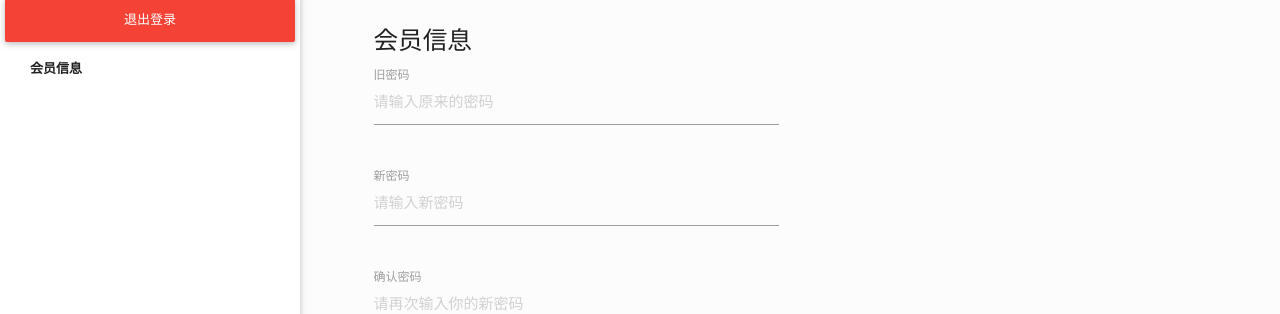
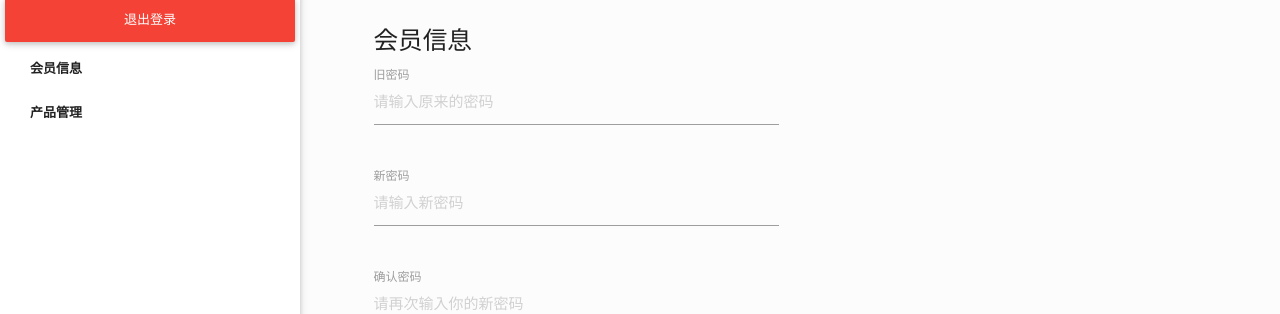
Before and after one commit to duguxingye/MS, a Java web app: template web/WEB-INF/views/cp.jsp in a window 1280 px wide. Shown: the part 122-436 px from the top of the page. Run offline with Tomcat 11, a stand-in JSP engine, Linux system fonts and the light colour scheme; the template is opened without the code that fills it, so the values that code supplies are empty; some libraries are stand-ins or nearby versions.

```diff
--- a/web/WEB-INF/views/header.jsp
+++ b/web/WEB-INF/views/header.jsp
@@ -20,13 +20,13 @@
                     <a href="#"><span class="white-text type-info">欢迎，你的身份是管理员</span></a>
                 </sec:authorize>
                 <sec:authorize access="hasRole('AREA')">
-                    <a href="#"><span class="white-text type-info">欢迎，你的身份是总监</span></a>
+                    <a href="#"><span class="white-text type-info">欢迎，你的身份是行销总监</span></a>
                 </sec:authorize>
                 <sec:authorize access="hasRole('GROUP')">
-                    <a href="#"><span class="white-text type-info">欢迎，你的身份是部经理</span></a>
+                    <a href="#"><span class="white-text type-info">欢迎，你的身份是行销部经理</span></a>
                 </sec:authorize>
                 <sec:authorize access="hasRole('REGULAR')">
-                    <a href="#"><span class="white-text type-info">欢迎，你的身份是经理</span></a>
+                    <a href="#"><span class="white-text type-info">欢迎，你的身份是行销经理</span></a>
                 </sec:authorize>
             </div>
         </li>
@@ -39,6 +39,21 @@
         <sec:authorize access="hasRole('AREA') or hasRole('GROUP') or hasRole('ADMIN')">
             <li class="bold"><a href="<c:url value='/list' />" class="waves-effect waves-teal">会员管理</a></li>
         </sec:authorize>
+        <li class="no-padding">
+            <ul class="collapsible collapsible-accordion">
+                <li class="bold"><a class="collapsible-header  waves-effect waves-teal">产品管理</a>
+                    <div class="collapsible-body">
+                        <ul>
+                            <li><a href="color.html">车险</a></li>
+                            <li><a href="grid.html">寿险</a></li>
+                            <li><a href="helpers.html">团险</a></li>
+                            <li><a href="media-css.html">卡保险</a></li>
+                            <li><a href="sass.html">更多产品</a></li>
+                        </ul>
+                    </div>
+                </li>
+            </ul>
+        </li>
 
     </ul>
 </header>
--- a/web/WEB-INF/views/login.jsp
+++ b/web/WEB-INF/views/login.jsp
@@ -100,6 +100,12 @@
     <script src="static/js/init.js"></script>
     <script src="static/js/gt.js"></script>
     <script>
+
+        $('.datepicker').pickadate({
+            selectMonths: true, // Creates a dropdown to control month
+            selectYears: 15 // Creates a dropdown of 15 years to control year
+        });
+
         var handlerEmbed = function (captchaObj) {
             $("#embed-submit").click(function (e) {
                 var validate = captchaObj.getValidate();
```
Also changed, not shown: web/static/js/materialize.js.
